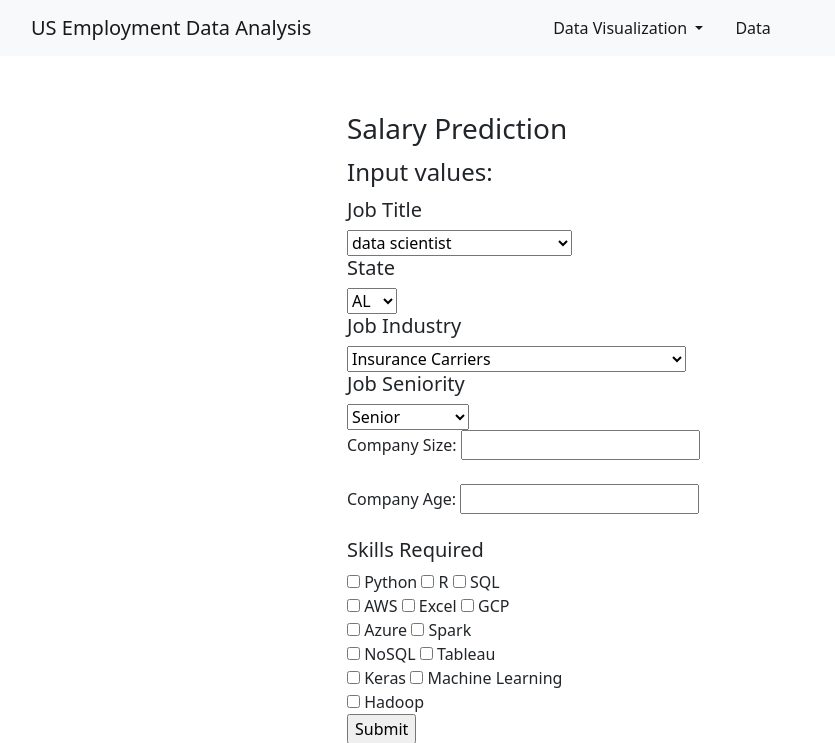
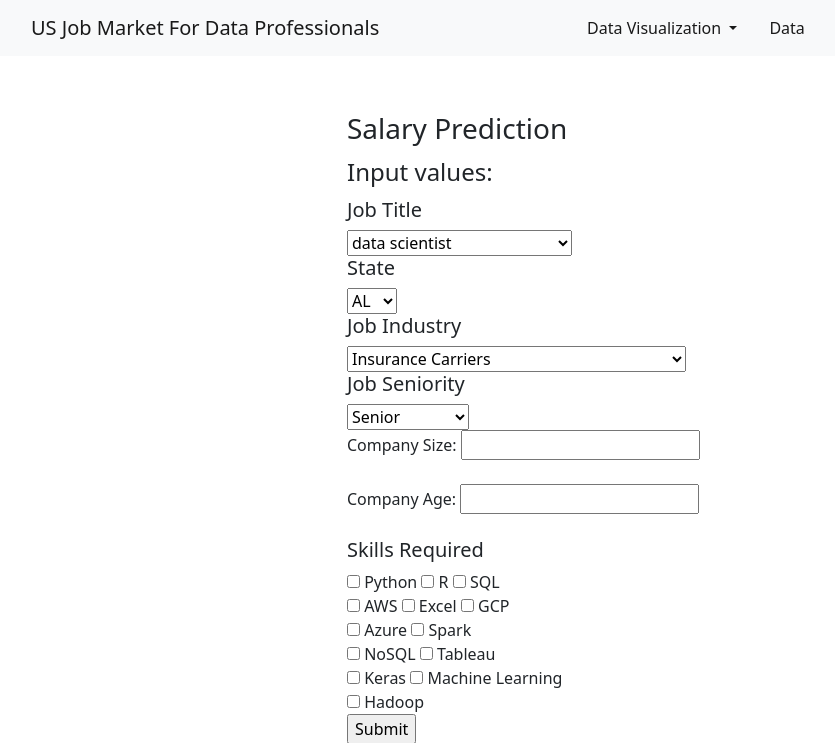
Before and after one commit to mriganv/Project-3, a Flask app: template templates/salary_prediction_sj.html in a window 1280 px wide. Shown: the top 743 px of the page, without its empty margins (69-904 px from the left). Run offline with Flask 2, Linux system fonts and the light colour scheme; the template is opened without the code that fills it, so the values that code supplies are empty; some libraries are stand-ins or nearby versions.

Commit message:
updated navbar

```diff
--- a/templates/salary_prediction_sj.html
+++ b/templates/salary_prediction_sj.html
@@ -23,7 +23,7 @@
                    <!-- Navigation-->
 
                    <nav class="navbar navbar-expand-lg navbar-expand-md navbar-light bg-light justify-content-between">
-                    <a  class="navbar-brand font-weight-bold" href="/" style="padding-left: 100px;" >US Employment Data Analysis</a>
+                    <a  class="navbar-brand font-weight-bold" href="/" style="padding-left: 100px;" >US Job Market For Data Professionals</a>
                     <form class="form-inline" style="padding-right: 100px;">
                         <div class="collapse navbar-collapse" id="navbarNavDropdown">
                             <ul class="navbar-nav">
```
